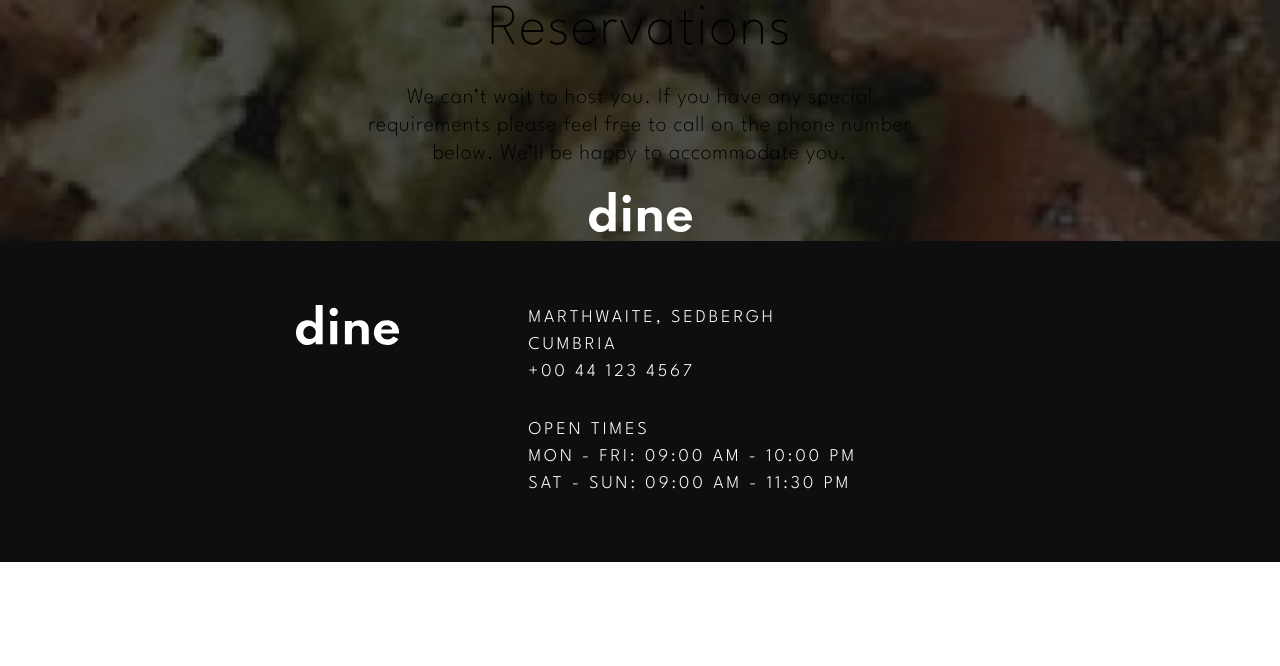
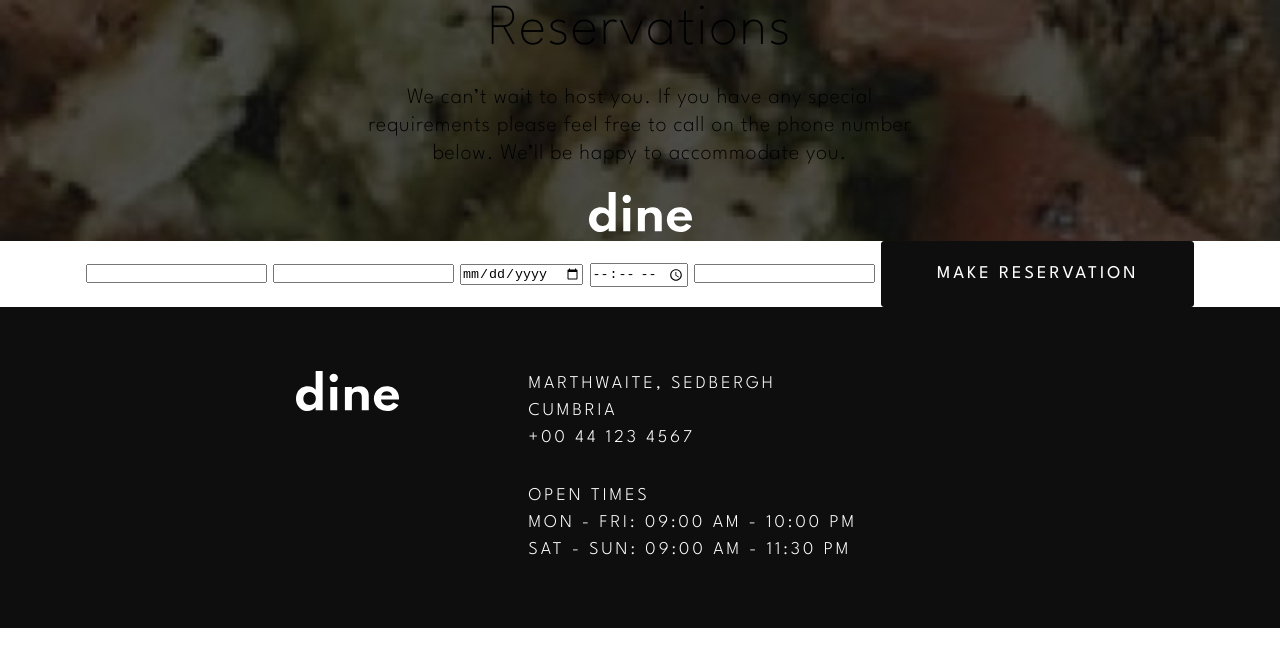
Before and after one commit to richieAiello/dine-restaurant-website, a website: page src/booking.html in a window 1280 px wide. Drawn offline with Linux system fonts and the light colour scheme.

Commit message:
Starting html for main and section booking.

```diff
--- a/src/booking.html
+++ b/src/booking.html
@@ -29,7 +29,18 @@
             </a>
         </div>
     </header>
-    <main class="main"></main>
+    <main class="main--booking">
+        <section class="booking">
+            <form class="form">
+                <input type="text" class="name">
+                <input type="email" name="" id="" class="email">
+                <input type="date" name="" id="" class="date">
+                <input type="time" name="" id="" class="time">
+                <input type="number" name="" id="" class="people">
+                <button type="submit" class="btn btn--dark">make reservation</button>
+            </form>
+        </section>
+    </main>
     <footer class="footer">
         <div class="container--secondary">
 
```
